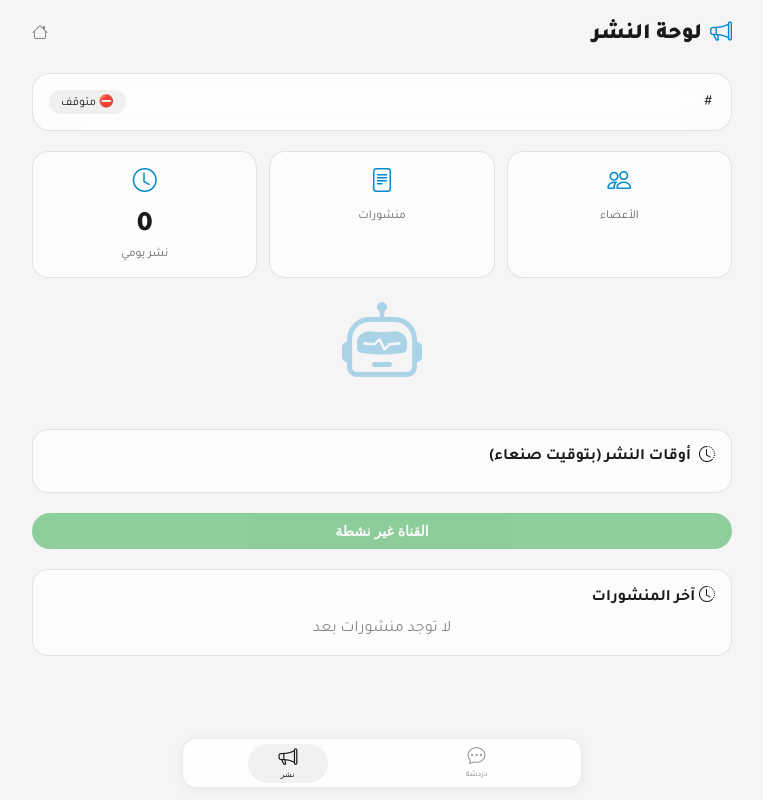
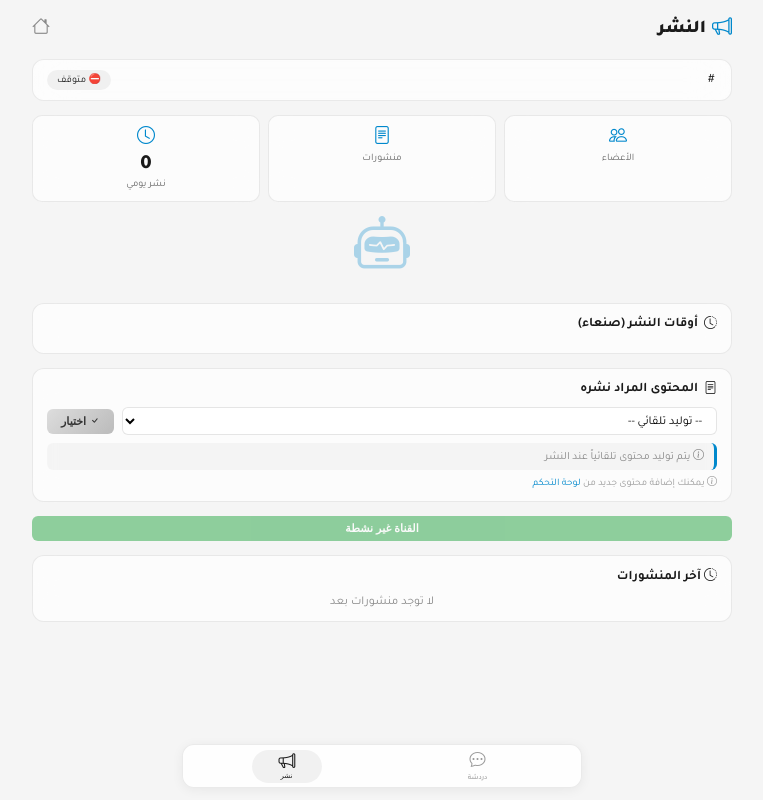
Before and after one commit to eviiile/test-of-evile, a Flask app: template templates/publish.html in a window 1280 px wide. Shown: the whole page, without its empty margins (258-1021 px from the left). Run offline with Flask 3, Linux system fonts and the light colour scheme; the template is opened without the code that fills it, so the values that code supplies are empty; parts of the project's set-up code (start-up, migrations or seed data) failed here and were passed over; some libraries are stand-ins or nearby versions.

Commit message:
Update publish.html

```diff
--- a/templates/publish.html
+++ b/templates/publish.html
@@ -13,106 +13,175 @@
             background: #f5f5f5;
             color: #1a1a1a;
             min-height: 100vh;
-            padding: 20px 16px 80px;
+            padding: 16px 12px 80px;
         }
         .container { max-width: 700px; margin: 0 auto; }
+
         .dashboard-header {
             display: flex;
             align-items: center;
             justify-content: space-between;
-            margin-bottom: 24px;
+            margin-bottom: 16px;
         }
         .dashboard-header h1 {
-            font-size: 22px;
+            font-size: 18px;
             font-weight: 800;
             display: flex;
             align-items: center;
-            gap: 8px;
+            gap: 6px;
         }
-        .dashboard-header h1 i { color: #0088cc; }
+        .dashboard-header h1 i { color: #0088cc; font-size: 20px; }
+        .dashboard-header a { font-size: 18px; color: #888; }
+
         .channel-info {
             background: rgba(255,255,255,0.75);
             backdrop-filter: blur(20px);
-            border: 1px solid rgba(0,0,0,0.1);
-            border-radius: 18px;
-            padding: 16px;
-            margin-bottom: 20px;
+            border: 1px solid rgba(0,0,0,0.08);
+            border-radius: 12px;
+            padding: 10px 14px;
+            margin-bottom: 14px;
             display: flex;
             justify-content: space-between;
             align-items: center;
             flex-wrap: wrap;
+            gap: 6px;
         }
-        .channel-info .id { font-size: 14px; font-weight: 600; }
-        .channel-info .status { font-size: 12px; padding: 4px 12px; border-radius: 30px; background: rgba(0,0,0,0.05); }
+        .channel-info .id { font-size: 12px; font-weight: 600; }
+        .channel-info .status { font-size: 10px; padding: 3px 10px; border-radius: 20px; background: rgba(0,0,0,0.05); }
+
         .stats-grid {
             display: grid;
-            grid-template-columns: repeat(auto-fit, minmax(140px, 1fr));
-            gap: 12px;
-            margin-bottom: 24px;
+            grid-template-columns: repeat(auto-fit, minmax(90px, 1fr));
+            gap: 8px;
+            margin-bottom: 14px;
         }
         .stat-card {
             background: rgba(255,255,255,0.7);
             backdrop-filter: blur(15px);
-            border: 1px solid rgba(0,0,0,0.1);
-            border-radius: 16px;
-            padding: 16px;
+            border: 1px solid rgba(0,0,0,0.08);
+            border-radius: 10px;
+            padding: 10px 8px;
             text-align: center;
         }
-        .stat-card .number { font-size: 28px; font-weight: 800; }
-        .stat-card .label { font-size: 12px; color: #666; margin-top: 4px; }
-        .stat-card i { font-size: 24px; display: block; margin-bottom: 8px; color: #0088cc; }
-        .icon-center { text-align: center; margin: 20px 0; }
-        .icon-center i { font-size: 80px; color: #0088cc; opacity: 0.3; }
+        .stat-card .number { font-size: 20px; font-weight: 800; }
+        .stat-card .label { font-size: 10px; color: #666; margin-top: 2px; }
+        .stat-card i { font-size: 18px; display: block; margin-bottom: 4px; color: #0088cc; }
+
+        .icon-center { text-align: center; margin: 12px 0; }
+        .icon-center i { font-size: 56px; color: #0088cc; opacity: 0.3; }
+
         .times-box {
             background: rgba(255,255,255,0.7);
             backdrop-filter: blur(15px);
+            border: 1px solid rgba(0,0,0,0.08);
+            border-radius: 12px;
+            padding: 12px 14px;
+            margin-bottom: 14px;
+        }
+        .times-box h3 { font-size: 13px; margin-bottom: 6px; display: flex; align-items: center; gap: 6px; }
+        .times-box .times-list { display: flex; gap: 8px; flex-wrap: wrap; }
+        .times-box .time-badge { background: rgba(0,0,0,0.05); padding: 3px 10px; border-radius: 20px; font-size: 11px; }
+
+        .content-selector {
+            background: rgba(255,255,255,0.7);
+            backdrop-filter: blur(15px);
+            border: 1px solid rgba(0,0,0,0.08);
+            border-radius: 12px;
+            padding: 12px 14px;
+            margin-bottom: 14px;
+        }
+        .content-selector h3 { font-size: 13px; margin-bottom: 8px; display: flex; align-items: center; gap: 6px; }
+        .content-selector .selector-row {
+            display: flex;
+            gap: 8px;
+            align-items: center;
+            flex-wrap: wrap;
+        }
+        .content-selector select {
+            flex: 1;
+            padding: 6px 10px;
             border: 1px solid rgba(0,0,0,0.1);
-            border-radius: 16px;
-            padding: 16px;
-            margin-bottom: 20px;
+            border-radius: 6px;
+            font-family: 'Tajawal', sans-serif;
+            font-size: 12px;
+            background: rgba(255,255,255,0.8);
+            min-width: 120px;
         }
-        .times-box h3 { font-size: 16px; margin-bottom: 8px; display: flex; align-items: center; gap: 8px; }
-        .times-box .times-list { display: flex; gap: 12px; flex-wrap: wrap; }
-        .times-box .time-badge { background: rgba(0,0,0,0.05); padding: 4px 12px; border-radius: 30px; font-size: 13px; }
-        .actions { display: flex; gap: 12px; flex-wrap: wrap; margin-bottom: 20px; }
+        .content-selector .btn-select {
+            padding: 6px 14px;
+            background: linear-gradient(135deg, #ddd, #bbb);
+            border: none;
+            border-radius: 6px;
+            color: #333;
+            font-weight: 600;
+            font-size: 11px;
+            cursor: pointer;
+            transition: all 0.2s;
+            white-space: nowrap;
+        }
+        .content-selector .btn-select:active { transform: scale(0.96); }
+        .content-selector .current-content {
+            font-size: 11px;
+            color: #555;
+            margin-top: 8px;
+            padding: 6px 10px;
+            background: rgba(0,0,0,0.03);
+            border-radius: 6px;
+            border-right: 3px solid #0088cc;
+        }
+        .content-selector .current-content strong { color: #1a1a1a; }
+        .content-selector .content-preview {
+            font-size: 11px;
+            color: #666;
+            margin-top: 4px;
+            line-height: 1.4;
+        }
+
+        .actions {
+            display: grid;
+            grid-template-columns: repeat(auto-fit, minmax(80px, 1fr));
+            gap: 8px;
+            margin-bottom: 14px;
+        }
         .actions .btn {
-            padding: 10px 20px;
+            padding: 6px 12px;
             border: none;
-            border-radius: 40px;
+            border-radius: 6px;
             font-weight: 600;
-            font-size: 14px;
+            font-size: 11px;
             cursor: pointer;
             transition: all 0.2s;
             display: inline-flex;
             align-items: center;
-            gap: 6px;
-            flex: 1;
             justify-content: center;
+            gap: 4px;
+            text-align: center;
         }
         .btn-pause { background: #ffc107; color: #333; }
         .btn-stop { background: #dc3545; color: #fff; }
         .btn-publish { background: #28a745; color: #fff; }
-        .btn:active { transform: scale(0.96); }
+        .btn:active { transform: scale(0.95); }
         .btn:disabled { opacity: 0.5; pointer-events: none; }
+
         .recent-posts {
             background: rgba(255,255,255,0.7);
             backdrop-filter: blur(15px);
-            border: 1px solid rgba(0,0,0,0.1);
-            border-radius: 16px;
-            padding: 16px;
+            border: 1px solid rgba(0,0,0,0.08);
+            border-radius: 12px;
+            padding: 12px 14px;
         }
-        .recent-posts h3 { font-size: 16px; margin-bottom: 12px; }
-        .post-item { padding: 10px 0; border-bottom: 1px solid rgba(0,0,0,0.05); font-size: 13px; line-height: 1.5; }
-        .post-item .time { font-size: 11px; color: #888; display: block; margin-bottom: 4px; }
+        .recent-posts h3 { font-size: 13px; margin-bottom: 8px; }
+        .post-item { padding: 6px 0; border-bottom: 1px solid rgba(0,0,0,0.05); font-size: 12px; line-height: 1.4; }
+        .post-item .time { font-size: 10px; color: #888; display: block; margin-bottom: 2px; }
         .post-item:last-child { border-bottom: none; }
+
         .toast {
             position: fixed; bottom: 80px; left: 20px; right: 20px;
             background: rgba(0,0,0,0.85); color: #fff;
-            padding: 14px; border-radius: 16px; text-align: center;
-            z-index: 1000; display: none;
+            padding: 12px 16px; border-radius: 12px; text-align: center;
+            z-index: 1000; display: none; font-size: 13px;
         }
 
-        /* شريط التنقل السفلي الموحد */
         .bottom-nav {
             position: fixed;
             bottom: 12px;
@@ -122,13 +191,13 @@
             background: rgba(255,255,255,0.85);
             backdrop-filter: blur(20px);
             border: 1px solid rgba(0,0,0,0.08);
-            border-radius: 14px;
-            padding: 6px 10px;
+            border-radius: 12px;
+            padding: 4px 8px;
             display: flex;
             justify-content: space-around;
             align-items: center;
             box-shadow: 0 2px 12px rgba(0,0,0,0.06);
-            height: 50px;
+            height: 44px;
             max-width: 400px;
             margin: 0 auto;
         }
@@ -144,19 +213,19 @@
             gap: 1px;
             text-decoration: none;
             color: #999;
-            font-size: 9px;
+            font-size: 8px;
             font-weight: 500;
             transition: all 0.2s;
-            padding: 4px 12px;
-            border-radius: 30px;
+            padding: 3px 10px;
+            border-radius: 20px;
             background: transparent;
             border: none;
             cursor: pointer;
             flex: 1;
-            max-width: 80px;
+            max-width: 70px;
         }
-        .nav-item i { font-size: 18px; transition: all 0.2s; }
-        .nav-item span { font-size: 8px; }
+        .nav-item i { font-size: 16px; transition: all 0.2s; }
+        .nav-item span { font-size: 7px; }
         .nav-item.active {
             color: #1a1a1a;
             background: rgba(0,0,0,0.05);
@@ -168,28 +237,30 @@
         .nav-item.active i { transform: scale(1.05); }
         .nav-item:active { transform: scale(0.95); }
 
-        @media (max-width: 480px) { .stats-grid { grid-template-columns: 1fr 1fr; } }
+        @media (max-width: 480px) { .stats-grid { grid-template-columns: 1fr 1fr 1fr; } .actions { grid-template-columns: 1fr 1fr; } }
         @media (min-width: 768px) { .bottom-nav { left: 20px; right: 20px; } }
     </style>
 </head>
 <body>
     <div class="container">
         <div class="dashboard-header">
-            <h1><i class="bi bi-megaphone"></i> لوحة النشر</h1>
+            <h1><i class="bi bi-megaphone"></i> النشر</h1>
             <a href="/" style="color:#888; text-decoration:none;"><i class="bi bi-house"></i></a>
         </div>
 
+        <!-- معلومات القناة -->
         <div class="channel-info">
             <span class="id"><i class="bi bi-hash"></i> {{ channel.channel_id }}</span>
             <span class="status">
                 {% if channel.is_active %}
-                    {% if is_paused %}⏸️ موقّت مؤقت{% else %}✅ نشط{% endif %}
+                    {% if is_paused %}⏸️ موقّت{% else %}✅ نشط{% endif %}
                 {% else %}
                     ⛔ متوقف
                 {% endif %}
             </span>
         </div>
 
+        <!-- بطاقات الإحصائيات -->
         <div class="stats-grid">
             <div class="stat-card">
                 <i class="bi bi-people"></i>
@@ -208,12 +279,14 @@
             </div>
         </div>
 
+        <!-- أيقونة مركزية -->
         <div class="icon-center">
             <i class="bi bi-robot"></i>
         </div>
 
+        <!-- أوقات النشر -->
         <div class="times-box">
-            <h3><i class="bi bi-clock-history"></i> أوقات النشر (بتوقيت صنعاء)</h3>
+            <h3><i class="bi bi-clock-history"></i> أوقات النشر (صنعاء)</h3>
             <div class="times-list">
                 {% for t in times %}
                     <span class="time-badge">{{ t }}</span>
@@ -221,14 +294,46 @@
             </div>
         </div>
 
+        <!-- اختيار المحتوى -->
+        <div class="content-selector">
+            <h3><i class="bi bi-file-text"></i> المحتوى المراد نشره</h3>
+            <form id="selectContentForm">
+                <div class="selector-row">
+                    <select name="content_id" id="contentSelect">
+                        <option value="">-- توليد تلقائي --</option>
+                        {% for item in content_templates %}
+                            <option value="{{ item.id }}" {% if selected_content_id == item.id %}selected{% endif %}>
+                                {{ item.name }}
+                            </option>
+                        {% endfor %}
+                    </select>
+                    <button type="submit" class="btn-select"><i class="bi bi-check"></i> اختيار</button>
+                </div>
+            </form>
+            {% if selected_content_id %}
+                {% for item in content_templates %}
+                    {% if item.id == selected_content_id %}
+                        <div class="current-content">
+                            <strong>المحتوى الحالي:</strong> {{ item.name }}
+                            <div class="content-preview">{{ item.content[:100] }}{% if item.content|length > 100 %}...{% endif %}</div>
+                        </div>
+                    {% endif %}
+                {% endfor %}
+            {% else %}
+                <div class="current-content" style="color:#888;">
+                    <i class="bi bi-info-circle"></i> يتم توليد محتوى تلقائياً عند النشر
+                </div>
+            {% endif %}
+            <div style="font-size:10px; color:#999; margin-top:6px;">
+                <i class="bi bi-info-circle"></i> يمكنك إضافة محتوى جديد من <a href="/admin#tab-content" style="color:#0088cc; text-decoration:none;">لوحة التحكم</a>
+            </div>
+        </div>
+
+        <!-- أزرار التحكم -->
         <div class="actions">
             {% if channel.is_active %}
                 <button class="btn btn-pause" id="pauseBtn">
-                    {% if is_paused %}
-                        <i class="bi bi-play"></i> استئناف
-                    {% else %}
-                        <i class="bi bi-pause"></i> إيقاف مؤقت
-                    {% endif %}
+                    {% if is_paused %}<i class="bi bi-play"></i> استئناف{% else %}<i class="bi bi-pause"></i> إيقاف{% endif %}
                 </button>
                 <button class="btn btn-stop" id="stopBtn"><i class="bi bi-stop-circle"></i> إيقاف نهائي</button>
                 <button class="btn btn-publish" id="publishNowBtn"><i class="bi bi-send"></i> نشر الآن</button>
@@ -237,22 +342,23 @@
             {% endif %}
         </div>
 
+        <!-- آخر المنشورات -->
         <div class="recent-posts">
             <h3><i class="bi bi-clock-history"></i> آخر المنشورات</h3>
             {% if recent_posts %}
                 {% for post in recent_posts %}
                     <div class="post-item">
                         <span class="time">{{ post.published_at }}</span>
-                        {{ post.content[:100] }}{% if post.content|length > 100 %}...{% endif %}
+                        {{ post.content[:120] }}{% if post.content|length > 120 %}...{% endif %}
                     </div>
                 {% endfor %}
             {% else %}
-                <p style="color:#888; text-align:center;">لا توجد منشورات بعد</p>
+                <p style="color:#888; text-align:center; font-size:12px;">لا توجد منشورات بعد</p>
             {% endif %}
         </div>
     </div>
 
-    <!-- شريط التنقل السفلي الموحد -->
+    <!-- شريط التنقل السفلي -->
     <nav class="bottom-nav" id="bottomNav">
         <a href="/" class="nav-item" id="navChat" style="text-decoration:none;">
             <i class="bi bi-chat-dots"></i>
@@ -275,6 +381,34 @@
             toast._timeout = setTimeout(() => { toast.style.display = 'none'; }, duration);
         }
 
+        // اختيار المحتوى
+        document.getElementById('selectContentForm').addEventListener('submit', async function(e) {
+            e.preventDefault();
+            const formData = new FormData(this);
+            const btn = this.querySelector('.btn-select');
+            btn.disabled = true;
+            btn.innerHTML = '<i class="bi bi-hourglass-split"></i> جاري...';
+
+            try {
+                const res = await fetch('/publish/select_content', { method: 'POST', body: formData });
+                const data = await res.json();
+                if (data.success) {
+                    showToast('✅ تم اختيار المحتوى بنجاح');
+                    setTimeout(() => location.reload(), 1000);
+                } else {
+                    showToast(data.message || 'حدث خطأ');
+                    btn.disabled = false;
+                    btn.innerHTML = '<i class="bi bi-check"></i> اختيار';
+                }
+            } catch (e) {
+                console.error('Error:', e);
+                showToast('خطأ في الاتصال بالخادم');
+                btn.disabled = false;
+                btn.innerHTML = '<i class="bi bi-check"></i> اختيار';
+            }
+        });
+
+        // إيقاف مؤقت
         document.getElementById('pauseBtn')?.addEventListener('click', async function() {
             try {
                 const res = await fetch('/publish/toggle_pause');
@@ -288,6 +422,7 @@
             } catch (e) { showToast('خطأ في الاتصال'); }
         });
 
+        // إيقاف نهائي
         document.getElementById('stopBtn')?.addEventListener('click', async function() {
             if (!confirm('هل أنت متأكد من إيقاف النشر نهائياً؟')) return;
             try {
@@ -302,6 +437,7 @@
             } catch (e) { showToast('خطأ في الاتصال'); }
         });
 
+        // نشر فوري
         document.getElementById('publishNowBtn')?.addEventListener('click', async function() {
             this.disabled = true;
             this.textContent = 'جاري النشر...';
```
